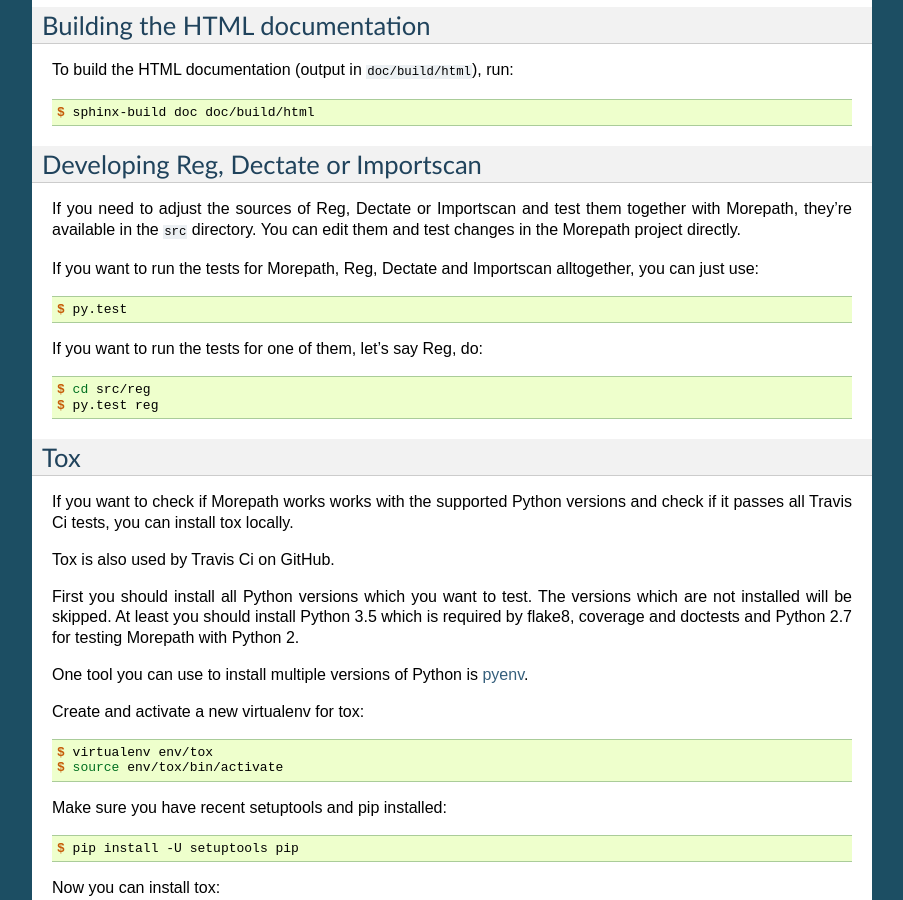
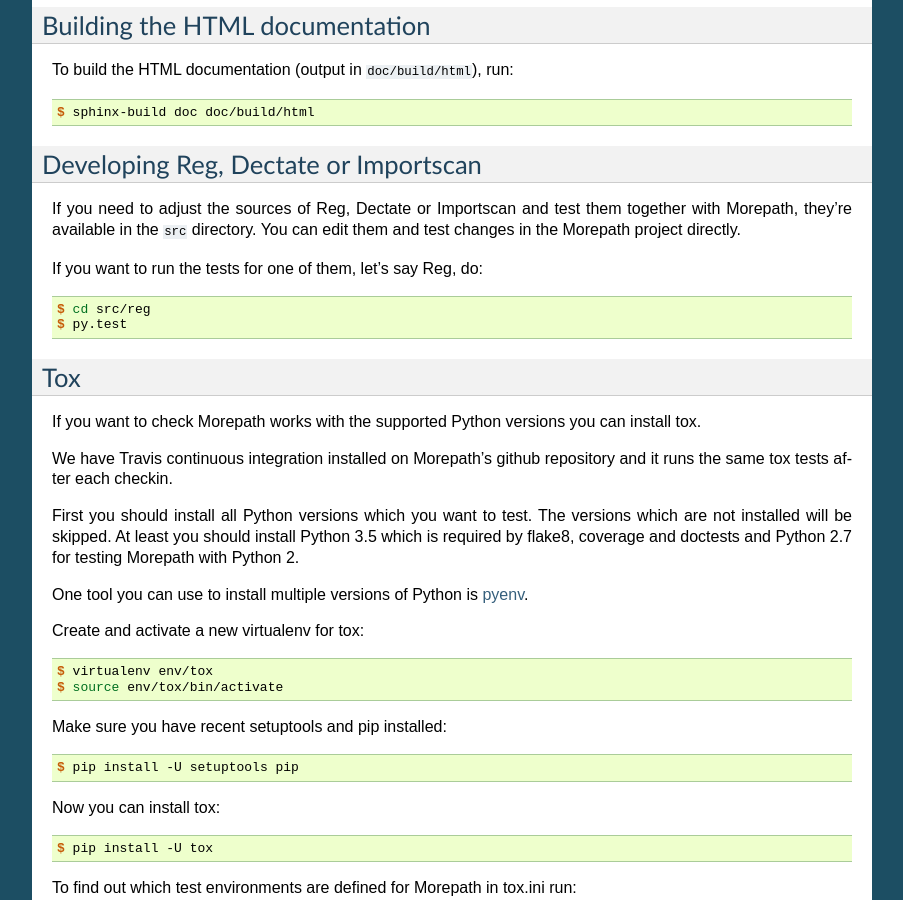
Before and after one commit to morepath/morepath, a Sphinx documentation site: the page built from doc/developing.rst, in a window 1280 px wide and 900 px high, scrolled down 1967 px. Shown: the whole window, without its empty margins (198-1101 px from the left). Built offline with Sphinx 7.4.7, drawn with Linux system fonts in a browser that asks for light colours.

Commit message:
Some corrections proposed by faassen

```diff
--- a/doc/developing.rst
+++ b/doc/developing.rst
@@ -136,23 +136,19 @@
 directory. You can edit them and test changes in the Morepath project
 directly.
 
-If you want to run the tests for Morepath, Reg, Dectate and Importscan
-alltogether, you can just use::
-
-  $ py.test
-
 If you want to run the tests for one of them, let's say Reg, do::
 
   $ cd src/reg
-  $ py.test reg
+  $ py.test
 
 Tox
 ---
 
-If you want to check if Morepath works works with the supported Python versions
-and check if it passes all Travis Ci tests, you can install tox locally.
+If you want to check Morepath works with the supported Python versions
+you can install tox.
 
-Tox is also used by Travis Ci on GitHub.
+We have Travis continuous integration installed on Morepath's github
+repository and it runs the same tox tests after each checkin.
 
 First you should install all Python versions which you want to test. The
 versions which are not installed will be skipped. At least you should install
```
Also changed, not shown: other parts of doc/developing.rst (+2 -2 lines), 1 other file.
